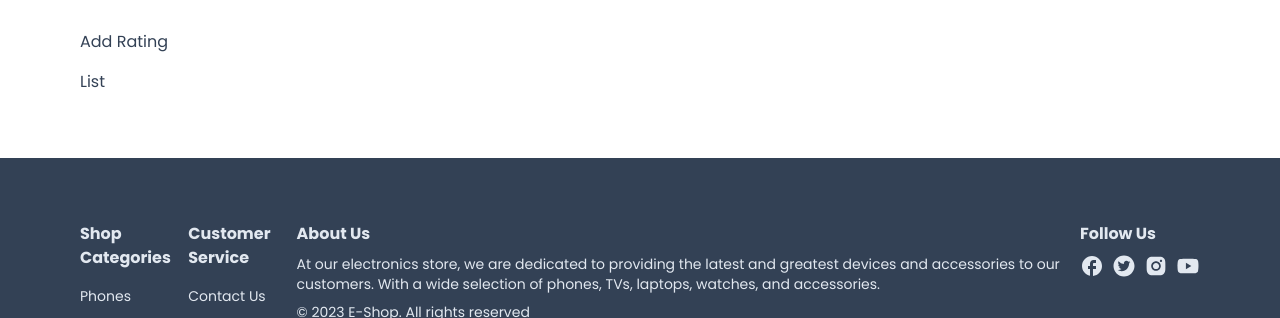
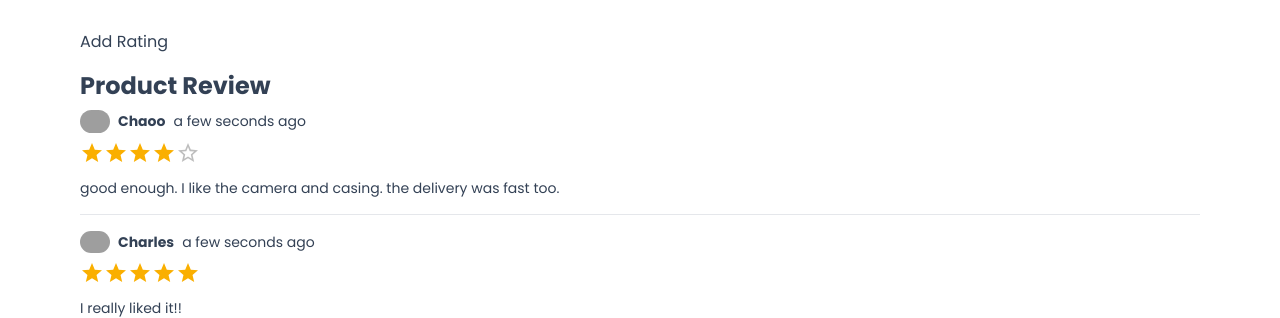
Before and after one commit to jeonseungbeom/E-commerce, a Next.js app: page /product/1 in a window 1280 px wide. Shown: the part 634-952 px from the top of the page. Built offline with nearby package versions, Linux system fonts and the light colour scheme; grey boxes are pictures that could not be loaded; a web font is replaced by a local one.

Commit message:
제품상세_리뷰 UI 추가

```diff
--- /dev/null
+++ b/app/components/products/Avatar.tsx
@@ -0,0 +1,15 @@
+import Image from 'next/image';
+import { FaUserCircle } from 'react-icons/fa';
+
+interface AvatarProps {
+    src: string | null | undefined;
+}
+
+const Avatar: React.FC<AvatarProps> = ({ src }) => {
+    if (src) {
+        return <Image src={src} alt="Avatar" className="rounded-full" height="30" width="30" />;
+    }
+    return <FaUserCircle size={24} />;
+};
+
+export default Avatar;
--- /dev/null
+++ b/app/components/products/Heading.tsx
@@ -0,0 +1,14 @@
+interface HeadingProps {
+    title: string;
+    center?: boolean;
+}
+
+const Heading: React.FC<HeadingProps> = ({ title, center }) => {
+    return (
+        <div className={center ? 'text-center' : 'text-start'}>
+            <h1 className="text-2xl font-bold">{title}</h1>
+        </div>
+    );
+};
+
+export default Heading;
--- /dev/null
+++ b/app/product/[productId]/ListRating.tsx
@@ -0,0 +1,39 @@
+'use client';
+
+import Avatar from '@/app/components/products/Avatar';
+import Heading from '@/app/components/products/Heading';
+import { Rating } from '@mui/material';
+import moment from 'moment';
+
+interface ListRatingProps {
+    product: any;
+}
+
+const ListRating: React.FC<ListRatingProps> = ({ product }) => {
+    return (
+        <div>
+            <Heading title="Product Review" />
+            <div className="mt-2 text-sm">
+                {product.reviews &&
+                    product.reviews.map((review: any) => {
+                        return (
+                            <div key={crypto.randomUUID()} className="max-w-300px">
+                                <div className="flex items-center gap-2">
+                                    <Avatar src={review?.user.image} />
+                                    <div className="font-semibold">{review?.user.name}</div>
+                                    <div className="font-light">{moment(review.createDate).fromNow()}</div>
+                                </div>
+                                <div className="mt-2">
+                                    <Rating value={review.rating} readOnly />
+                                    <div className="mt-2">{review.comment}</div>
+                                    <hr className="mt-4 mb-4" />
+                                </div>
+                            </div>
+                        );
+                    })}
+            </div>
+        </div>
+    );
+};
+
+export default ListRating;
--- a/app/product/[productId]/page.tsx
+++ b/app/product/[productId]/page.tsx
@@ -1,6 +1,7 @@
 import Container from '@/app/components/Container';
 import ProductDetails from './ProductDetails';
 import { product } from '@/utils/product';
+import ListRating from './ListRating';
 
 interface Iparams {
     productId?: string;
@@ -14,7 +15,7 @@
                 <ProductDetails product={product} />
                 <div className="flex flex-col gap-4 mt-20">
                     <div>Add Rating</div>
-                    <div>List</div>
+                    <ListRating product={product} />
                 </div>
             </Container>
         </div>
--- a/next.config.js
+++ b/next.config.js
@@ -1,6 +1,6 @@
 /** @type {import('next').NextConfig} */
 const nextConfig = {
-    images: { domains: ['firebasestorage.googleapis.com'] },
+    images: { domains: ['firebasestorage.googleapis.com', 'lh3.googleusercontent.com'] },
 };
 
 module.exports = nextConfig;
--- a/package.json
+++ b/package.json
@@ -18,6 +18,7 @@
     "autoprefixer": "10.4.16",
     "eslint": "8.55.0",
     "eslint-config-next": "14.0.4",
+    "moment": "^2.29.4",
     "next": "14.0.4",
     "postcss": "8.4.32",
     "react": "18.2.0",
```
Also changed, not shown: 1 other file (tests, documents, lock files or other folders).
